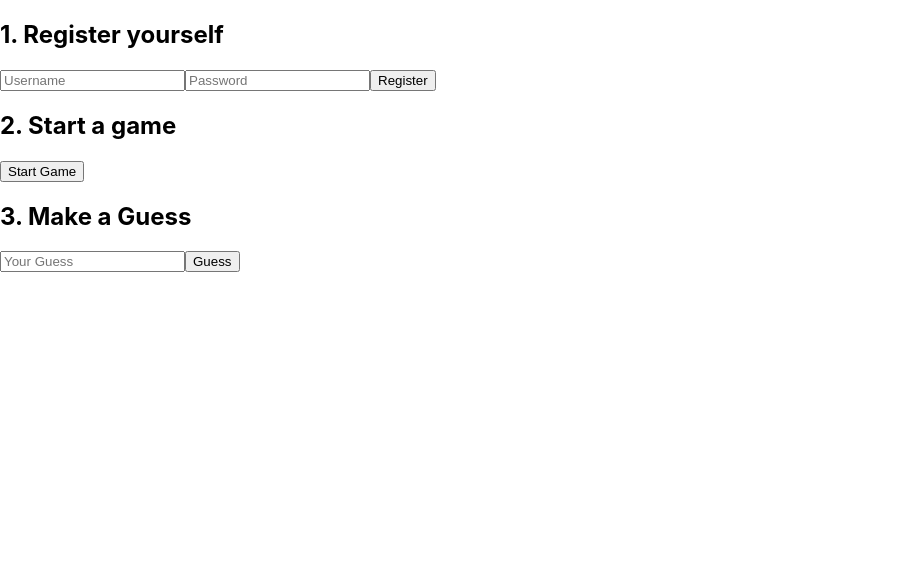
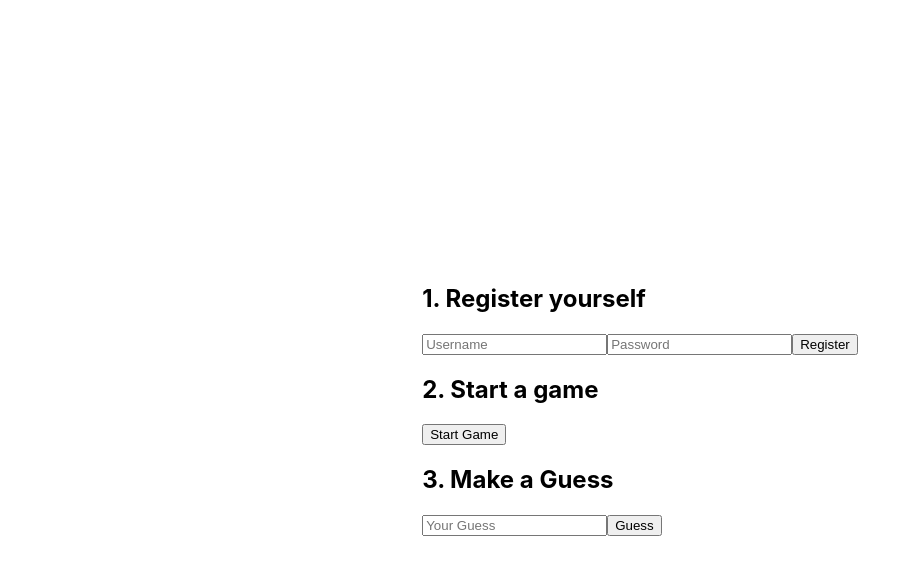
Before and after one commit to esener303/frontend-app, a React (Create React App) app: page / in a window 1280 px wide. Shown: the top 574 px of the page, without its empty margins (0-921 px from the left). Built offline with nearby package versions, Linux system fonts and the light colour scheme.

Commit message:
css center added

```diff
--- a/src/App.js
+++ b/src/App.js
@@ -31,6 +31,13 @@ const App = () => {
   };
 
   return (
+    <div style={{
+      display: 'flex',
+      flexDirection: 'column',
+      justifyContent: 'center',
+      alignItems: 'center',
+      height: '100vh',
+    }}>
     <div>
       <div>
         <h2>1. Register yourself</h2>
@@ -53,6 +60,7 @@ const App = () => {
         {message && <p>{message}</p>}
       </div>
     </div>
+    </div>
   );
 };
 
```
